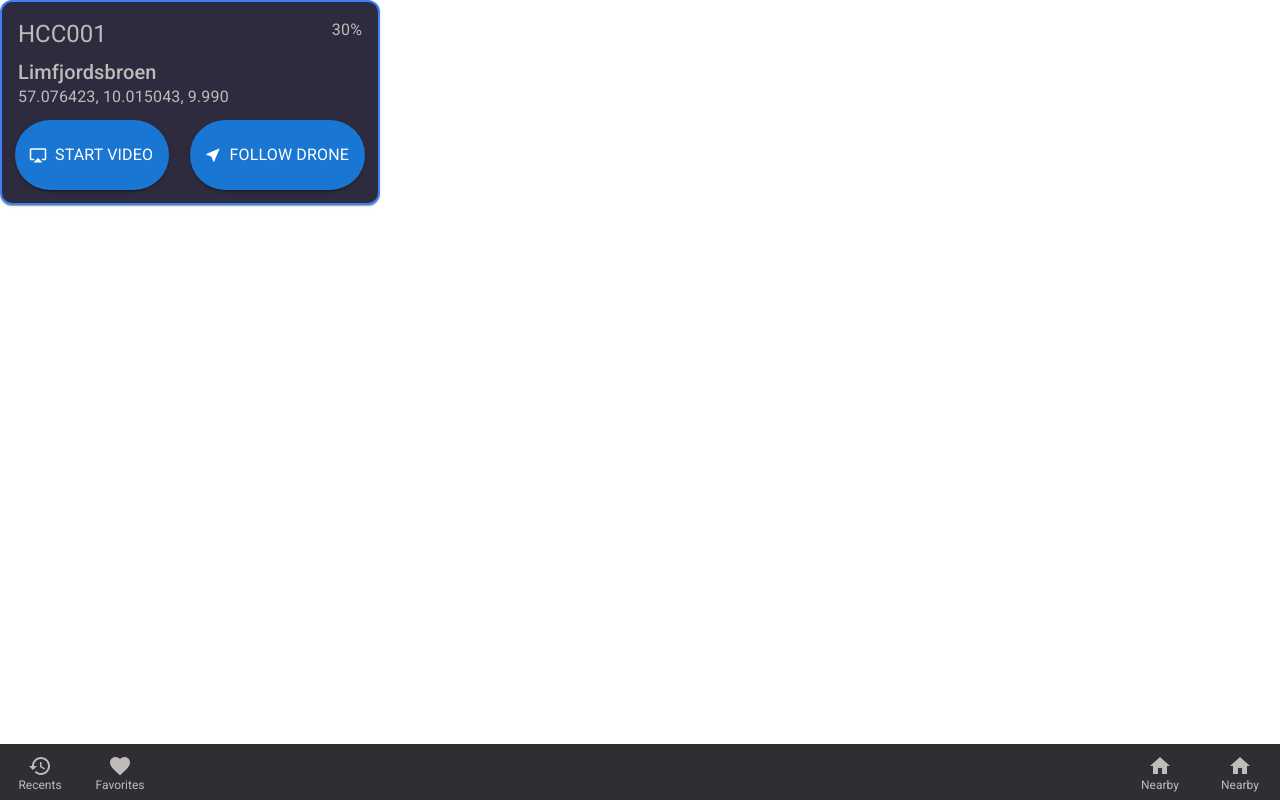
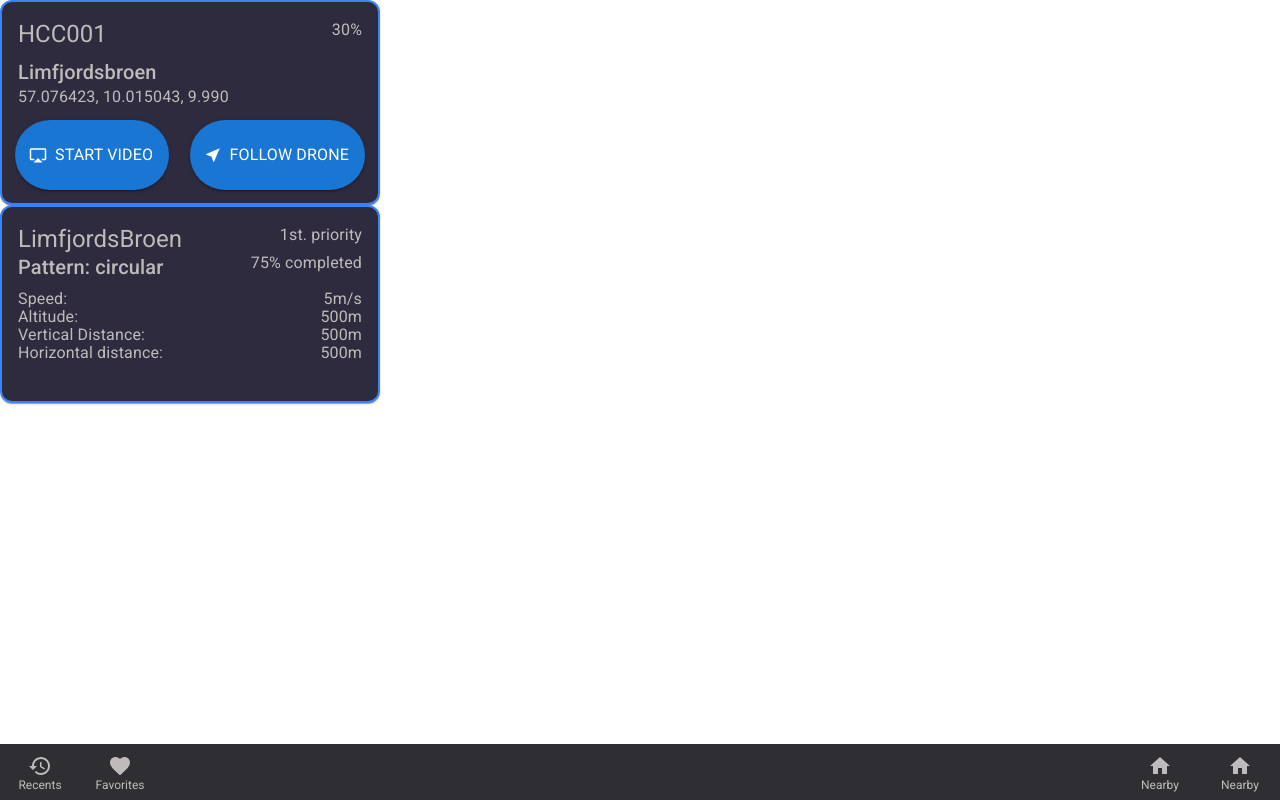
Before and after one commit to Lassek7/mui, a React (Create React App) app: page / in a window 1280 px wide. Built offline with nearby package versions, Linux system fonts and the light colour scheme.

Commit message:
test
test push

```diff
--- a/src/App.tsx
+++ b/src/App.tsx
@@ -3,7 +3,7 @@ import { Typography, AppBar, Card, CardActions, CardMedia,CssBaseline,Grid,Toolb
 
 import SimpleBottomNavigation from "./simpleBottomNavigation";
 import DroneCard from "./droneCard";
-//import DroneCardList from "./droneCardList";
+//import DroneCardList from "./DroneListCard";
 import MissionCardList from "./missionListCard";
 import MissionCard from "./missionCard";
 
@@ -14,7 +14,7 @@ const App: React.FC = () => {
             <main>
             <div>
                 <DroneCard/>
-
+                <MissionCard/>
             </div>
             </main>
           <div>
--- a/src/droneListCard.tsx
+++ b/src/droneListCard.tsx
@@ -1,10 +1,10 @@
 import * as React from 'react';
-import Card from '@mui/material/Card';
+import { CardContent, Card, Typography, CardActions } from '@mui/material';
 
 
 
 export default function DroneCardList() {
     return (
-    <></>
+        <></>
     );
 }
--- a/src/missionCard.tsx
+++ b/src/missionCard.tsx
@@ -1,9 +1,64 @@
 import * as React from 'react';
-
+import { CardContent, Card, Typography, CardActions } from '@mui/material';
 
 
 export default function MissionCard() {
     return (
-    <></>
+    <>
+        <Card sx={{ maxWidth: '380px',  border: '2px solid #3B82F7', borderRadius:"12px", backgroundColor:'#2F2B3E', color: "#BFBBBB"}}>
+            <CardContent sx={{display: 'flex', justifyContent: 'space-between' }}>
+                <Typography variant="h5" >
+                    LimfjordsBroen
+                </Typography>
+                <Typography sx={{ mb: 1.5 }}>
+                    1st. priority
+                </Typography>
+            </CardContent>
+
+            <CardContent sx={{display: 'flex', justifyContent: 'space-between', marginTop: '-40px'}}>
+                <Typography variant="h6" component="div" gutterBottom>
+                    Pattern: circular
+                </Typography>
+                <Typography sx={{ mb: 1.5 }}>
+                    75% completed
+                </Typography>
+            </CardContent>
+            <CardContent sx={{display: 'flex', justifyContent: 'space-between', marginTop: '-35px'}}>
+                <Typography sx={{ mb: 1.5 }}>
+                    Speed:
+                </Typography>
+                <Typography sx={{ mb: 1.5 }}>
+                    5m/s
+                </Typography>
+            </CardContent>
+
+            <CardContent sx={{display: 'flex', justifyContent: 'space-between', marginTop: '-50px'}}>
+                <Typography sx={{ mb: 1.5 }}>
+                    Altitude:
+                </Typography>
+                <Typography sx={{ mb: 1.5 }}>
+                    500m
+                </Typography>
+            </CardContent>
+
+            <CardContent sx={{display: 'flex', justifyContent: 'space-between', marginTop: '-50px'}}>
+                <Typography sx={{ mb: 1.5 }}>
+                    Vertical Distance:
+                </Typography>
+                <Typography sx={{ mb: 1.5 }}>
+                    500m
+                </Typography>
+            </CardContent>
+
+            <CardContent sx={{display: 'flex', justifyContent: 'space-between', marginTop: '-50px'}}>
+                <Typography sx={{ mb: 1.5 }}>
+                    Horizontal distance:
+                </Typography>
+                <Typography sx={{ mb: 1.5 }}>
+                    500m
+                </Typography>
+            </CardContent>
+        </Card>
+    </>
     );
 }
```
